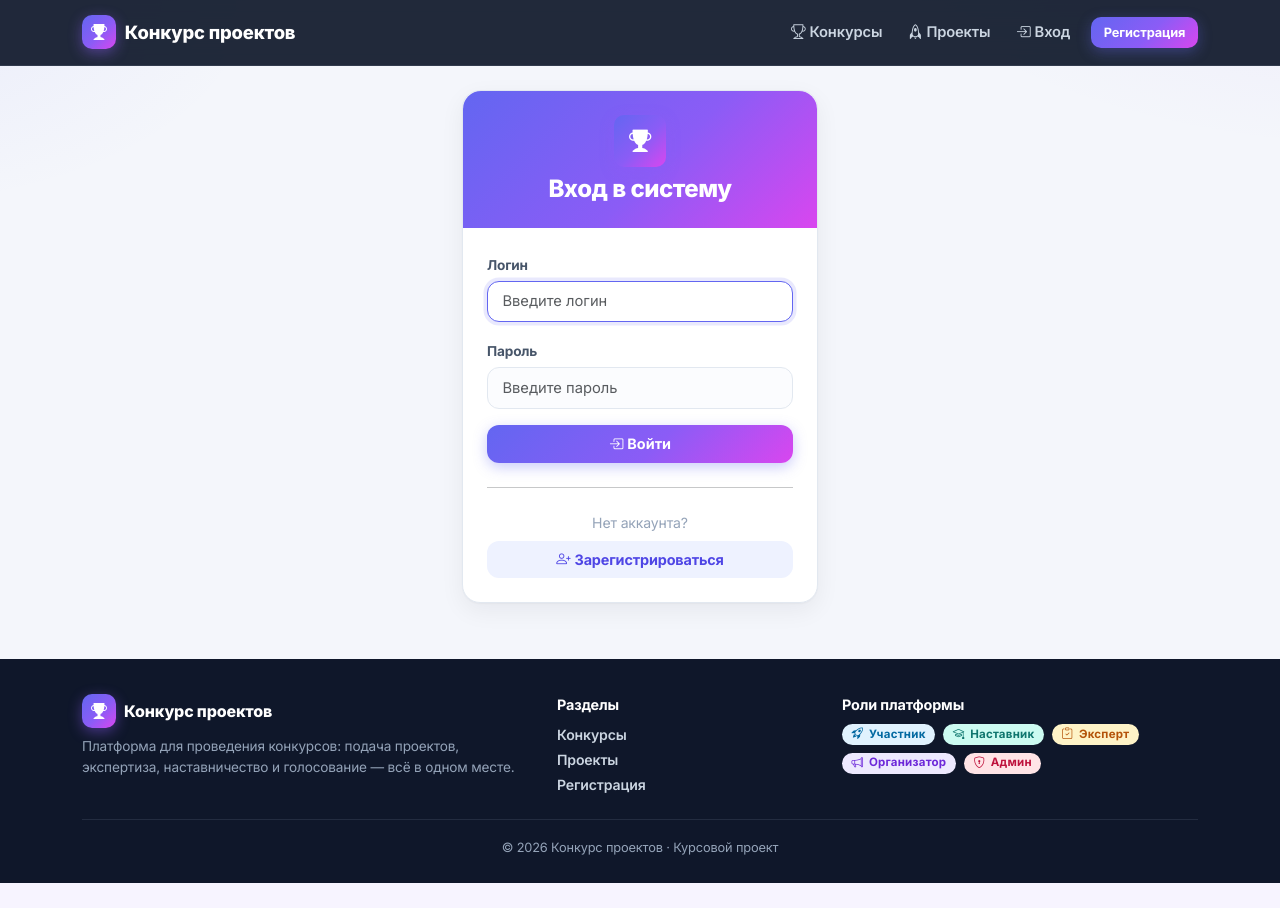
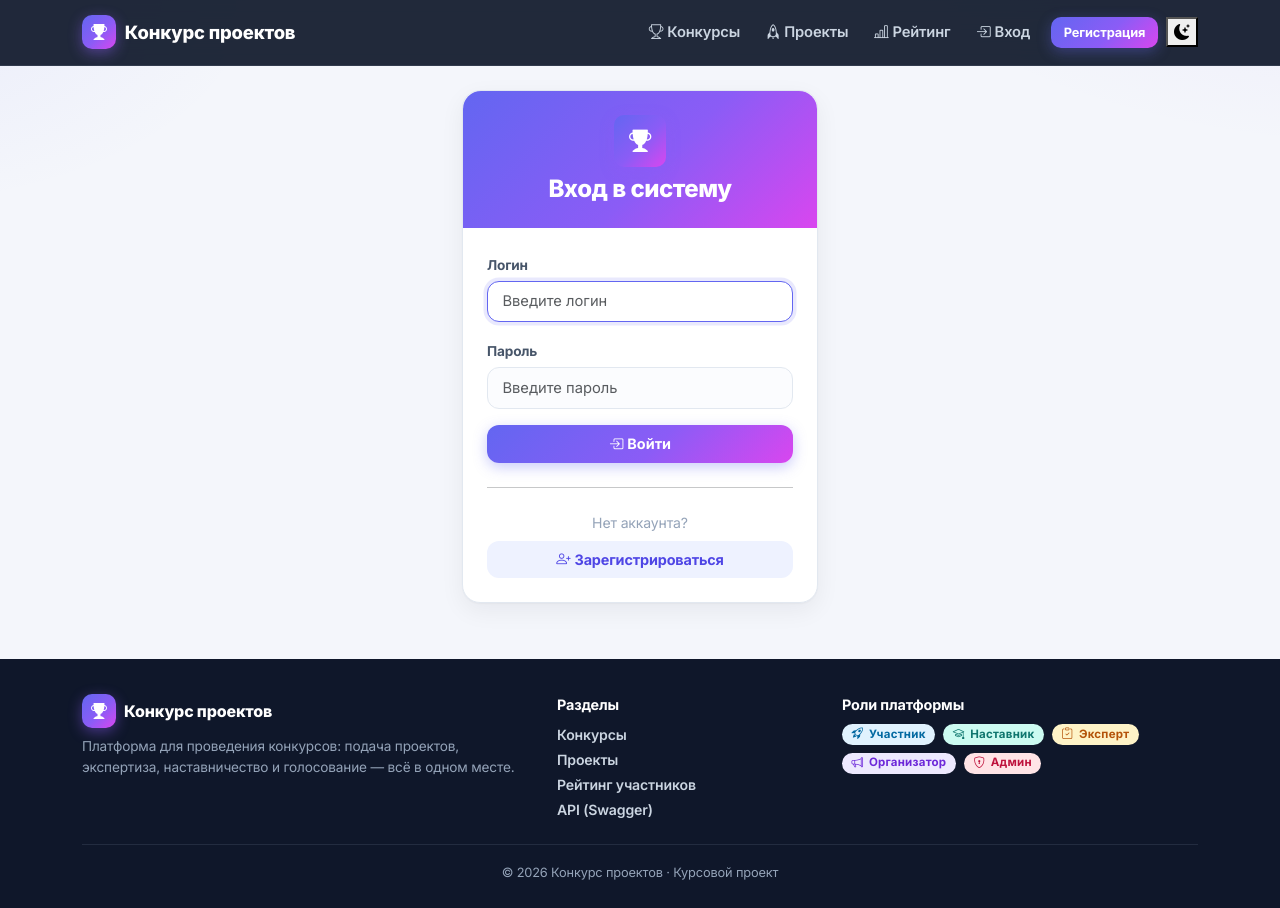
Before and after one commit to trickizz/kursa4, a Django app: page /accounts/login/ in a window 1280 px wide. Before the commit the page ends 883 px from the top, so only its background shows below. Run offline with Django 4.2, Linux system fonts and the light colour scheme; parts of the project's set-up code (start-up, migrations or seed data) failed here and were passed over.

Commit message:
feat: base layout — notification bell, dark theme toggle, rating/API links, drag-and-drop

```diff
--- a/contests/templates/contests/base.html
+++ b/contests/templates/contests/base.html
@@ -1,9 +1,15 @@
 {% load static %}<!DOCTYPE html>
-<html lang="ru">
+<html lang="ru" data-theme="light">
 <head>
     <meta charset="UTF-8">
     <meta name="viewport" content="width=device-width, initial-scale=1">
     <title>{% block title %}Конкурс проектов{% endblock %} · Конкурс проектов</title>
+    <script>
+        (function () {
+            var t = localStorage.getItem('theme') || 'light';
+            document.documentElement.setAttribute('data-theme', t);
+        })();
+    </script>
     <link rel="preconnect" href="https://fonts.googleapis.com">
     <link href="https://fonts.googleapis.com/css2?family=Inter:wght@400;600;700;800&display=swap" rel="stylesheet">
     <link href="https://cdn.jsdelivr.net/npm/bootstrap@5.3.3/dist/css/bootstrap.min.css" rel="stylesheet">
@@ -20,6 +26,7 @@
             <div class="navbar-nav ms-auto align-items-lg-center">
                 <a class="nav-link" href="{% url 'contest_list' %}"><i class="bi bi-trophy me-1"></i>Конкурсы</a>
                 <a class="nav-link" href="{% url 'project_list' %}"><i class="bi bi-rocket me-1"></i>Проекты</a>
+                <a class="nav-link" href="{% url 'rating' %}"><i class="bi bi-bar-chart-line me-1"></i>Рейтинг</a>
                 {% if user.is_authenticated %}
                     {% if is_participant %}
                         <a class="nav-link" href="{% url 'my_projects' %}"><i class="bi bi-folder2 me-1"></i>Мои проекты</a>
@@ -32,6 +39,37 @@
                         <a class="nav-link" href="{% url 'dashboard' %}"><i class="bi bi-bar-chart me-1"></i>Дашборд</a>
                     {% endif %}
                     {% if is_site_admin %}<a class="nav-link" href="{% url 'role_management' %}"><i class="bi bi-people me-1"></i>Роли</a>{% endif %}
+
+                    <div class="dropdown ms-lg-2">
+                        <a href="#" class="bell-btn position-relative" data-bs-toggle="dropdown" aria-expanded="false" title="Уведомления">
+                            <i class="bi bi-bell-fill"></i>
+                            {% if notif_unread %}<span class="bell-badge">{{ notif_unread }}</span>{% endif %}
+                        </a>
+                        <div class="dropdown-menu dropdown-menu-end notif-menu p-0">
+                            <div class="d-flex justify-content-between align-items-center px-3 py-2 border-bottom">
+                                <b style="font-size:.9rem">Уведомления</b>
+                                {% if notif_unread %}
+                                <form method="post" action="{% url 'notifications_read_all' %}">{% csrf_token %}
+                                    <input type="hidden" name="next" value="{{ request.path }}">
+                                    <button class="btn btn-soft btn-sm py-0">Прочитать все</button>
+                                </form>
+                                {% endif %}
+                            </div>
+                            <div class="notif-list">
+                                {% for n in notif_recent %}
+                                <a href="{% url 'notification_go' n.pk %}" class="notif-item">
+                                    <i class="bi bi-dot text-primary fs-4"></i>
+                                    <span><span class="d-block" style="font-size:.83rem">{{ n.text }}</span>
+                                    <span class="comment-meta">{{ n.created_at|date:"d.m H:i" }}</span></span>
+                                </a>
+                                {% empty %}
+                                <div class="text-muted text-center py-3" style="font-size:.85rem">Нет новых уведомлений</div>
+                                {% endfor %}
+                            </div>
+                            <a href="{% url 'notifications' %}" class="d-block text-center py-2 border-top fw-bold" style="font-size:.83rem">Все уведомления</a>
+                        </div>
+                    </div>
+
                     <div class="dropdown ms-lg-2">
                         <a href="#" class="user-chip dropdown-toggle" data-bs-toggle="dropdown" aria-expanded="false">
                             <span class="avatar-circle">{{ user.first_name|first|default:user.username|first|upper }}</span>
@@ -58,6 +96,7 @@
                     <a class="nav-link" href="{% url 'login' %}"><i class="bi bi-box-arrow-in-right me-1"></i>Вход</a>
                     <a href="{% url 'register' %}" class="btn btn-primary btn-sm ms-lg-2 mt-2 mt-lg-0">Регистрация</a>
                 {% endif %}
+                <button id="theme-toggle" class="theme-toggle ms-lg-2" title="Сменить тему" type="button"><i class="bi bi-moon-stars-fill"></i></button>
             </div>
         </div>
     </div>
@@ -89,7 +128,8 @@
                 <div class="d-flex flex-column gap-1">
                     <a href="{% url 'contest_list' %}">Конкурсы</a>
                     <a href="{% url 'project_list' %}">Проекты</a>
-                    {% if user.is_authenticated %}<a href="{% url 'profile' %}">Мой профиль</a>{% else %}<a href="{% url 'register' %}">Регистрация</a>{% endif %}
+                    <a href="{% url 'rating' %}">Рейтинг участников</a>
+                    <a href="/api/docs/">API (Swagger)</a>
                 </div>
             </div>
             <div class="col-md-4">
@@ -119,6 +159,35 @@ function getCookie(name) {
     }
     return cookieValue;
 }
+// Переключатель тёмной темы
+(function () {
+    const btn = document.getElementById('theme-toggle');
+    function icon() {
+        const dark = document.documentElement.getAttribute('data-theme') === 'dark';
+        btn.innerHTML = dark ? '<i class="bi bi-sun-fill"></i>' : '<i class="bi bi-moon-stars-fill"></i>';
+    }
+    icon();
+    btn.addEventListener('click', function () {
+        const dark = document.documentElement.getAttribute('data-theme') === 'dark';
+        const next = dark ? 'light' : 'dark';
+        document.documentElement.setAttribute('data-theme', next);
+        localStorage.setItem('theme', next);
+        icon();
+    });
+})();
+// Drag-and-drop для файловых полей (.dropzone)
+document.querySelectorAll('input.dropzone').forEach(function (input) {
+    const wrap = input.closest('.mb-3') || input.parentElement;
+    ['dragenter', 'dragover'].forEach(function (ev) {
+        wrap.addEventListener(ev, function (e) { e.preventDefault(); wrap.classList.add('dz-over'); });
+    });
+    ['dragleave', 'drop'].forEach(function (ev) {
+        wrap.addEventListener(ev, function (e) { e.preventDefault(); wrap.classList.remove('dz-over'); });
+    });
+    wrap.addEventListener('drop', function (e) {
+        if (e.dataTransfer.files.length) { input.files = e.dataTransfer.files; }
+    });
+});
 </script>
 {% block extra_js %}{% endblock %}
 </body>
```
Also changed, not shown: static/fonts/LICENSE.txt (added).
